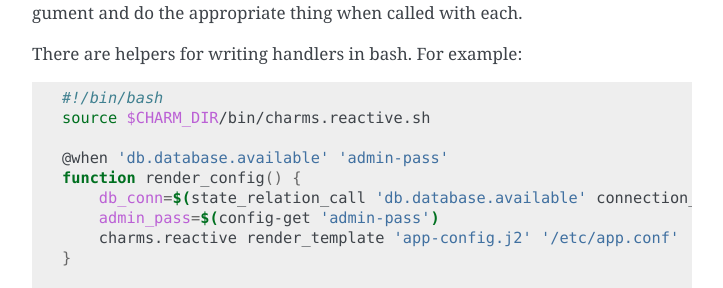
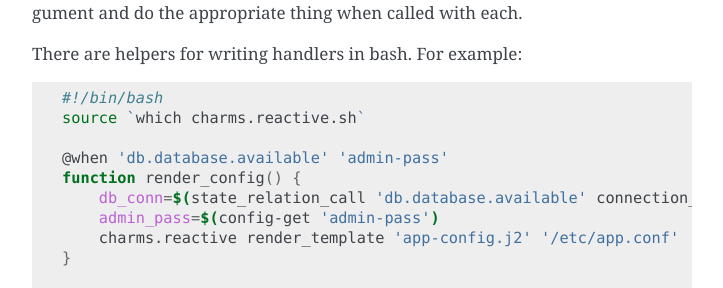
Before and after one commit to canonical/charms.reactive, a Sphinx documentation site: the page built from docs/index.rst, in a window 1280 px wide and 900 px high, scrolled down 2609 px. Shown: the part 151-439 px from the top of the window, without its empty margins (388-1111 px from the left). Built offline with Sphinx 7.4.7, drawn with Linux system fonts in a browser that asks for light colours; pages that are not in the unit, such as notebooks, are missing from menus.

Commit message:
source charms.reactive.sh better

```diff
--- a/docs/index.rst
+++ b/docs/index.rst
@@ -140,7 +140,7 @@ There are helpers for writing handlers in bash.  For example:
 .. code-block:: bash
 
     #!/bin/bash
-    source $CHARM_DIR/bin/charms.reactive.sh
+    source `which charms.reactive.sh`
 
     @when 'db.database.available' 'admin-pass'
     function render_config() {
```
